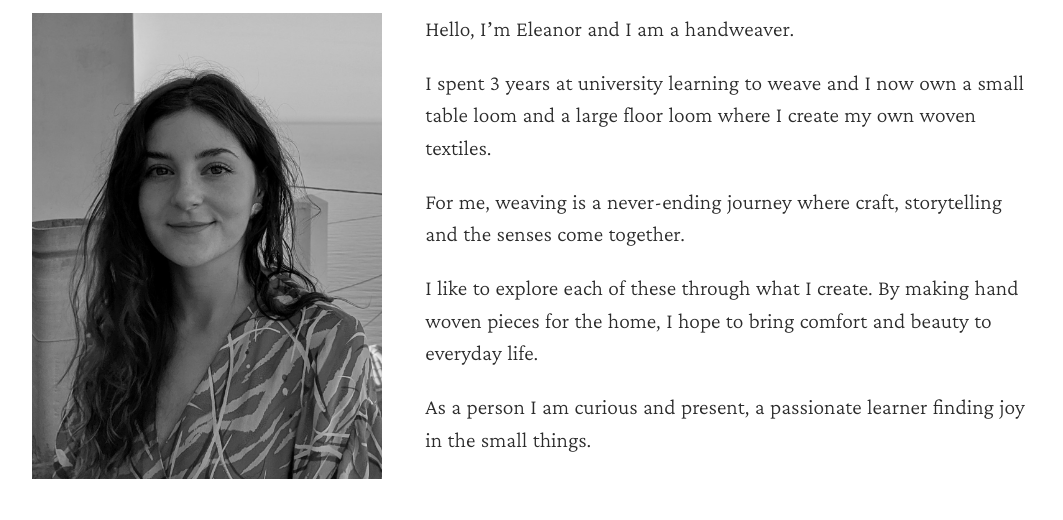
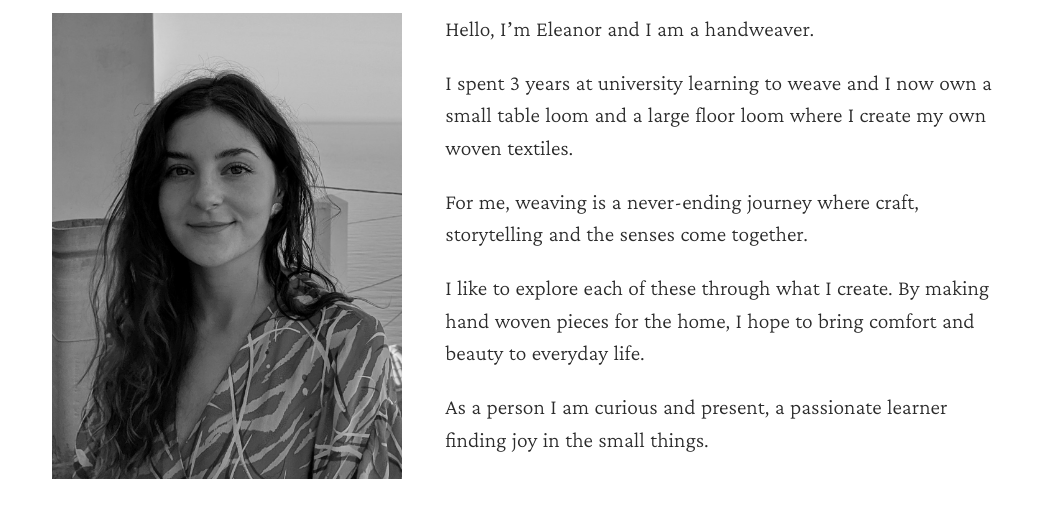
Before and after one commit to pav-swies/eleanor-walker-v3, a Gatsby site: page /about in a window 1280 px wide. Shown: the part 166-686 px from the top of the page, without its empty margins (108-1171 px from the left). Built offline with nearby package versions, Linux system fonts and the light colour scheme; Gatsby itself is replaced by a stand-in of ours; some packages are replaced by stand-ins of ours.

Commit message:
Adjust site max width

```diff
--- a/src/main.css
+++ b/src/main.css
@@ -1,5 +1,5 @@
 :root {
-  --site-max-width: 1000px;
+  --site-max-width: 960px;
   --heading-letter-spacing: -0.02rem;
 
   /* Font Sizes */
```
